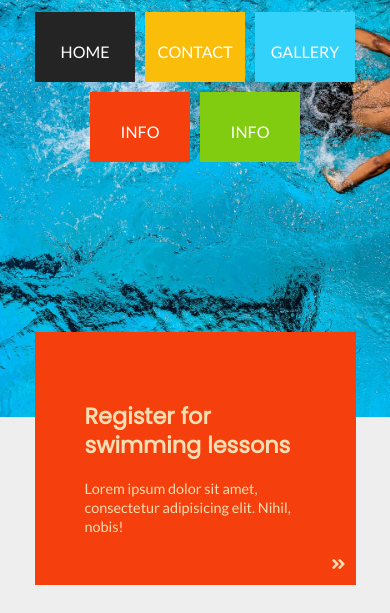
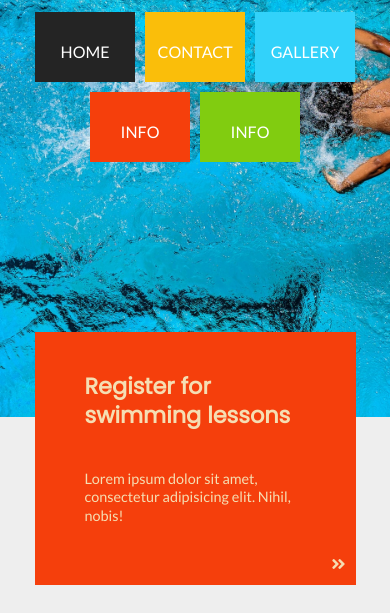
Before and after one commit to FullMetalAnna/Swimming, a plain HTML site: page index.html in a window 390 px wide. Shown: the part 183-796 px from the top of the page. Drawn offline with Linux system fonts and the light colour scheme.

Commit message:
Update style.css

```diff
--- a/style.css
+++ b/style.css
@@ -553,7 +553,7 @@ footer .row {
     }
 
     .color-boxes .col-3 {
-        padding: 70px 50px;
+        padding: 40px 50px;
         margin: 15px;
         position: relative;
         color: wheat;
```
